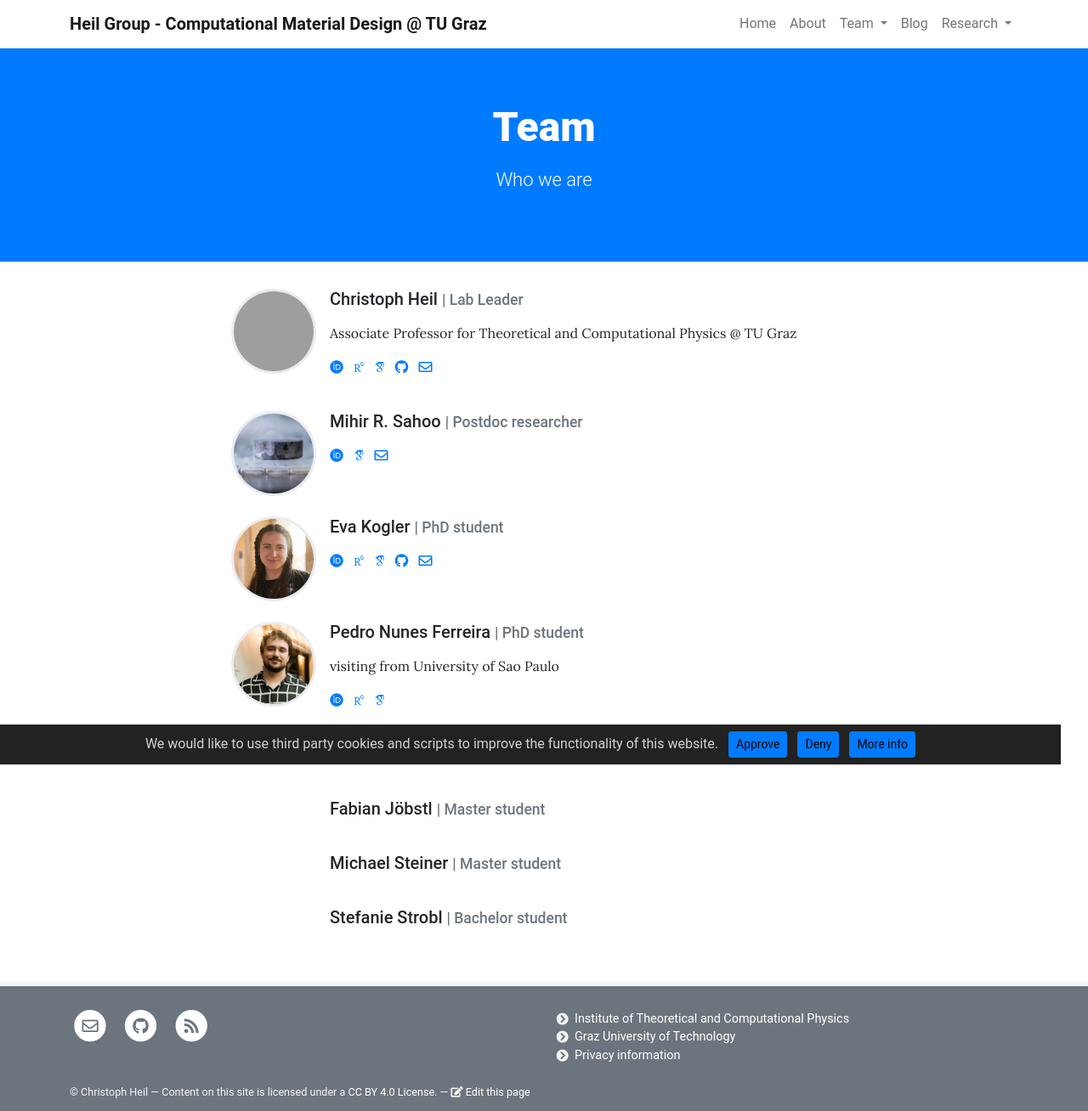
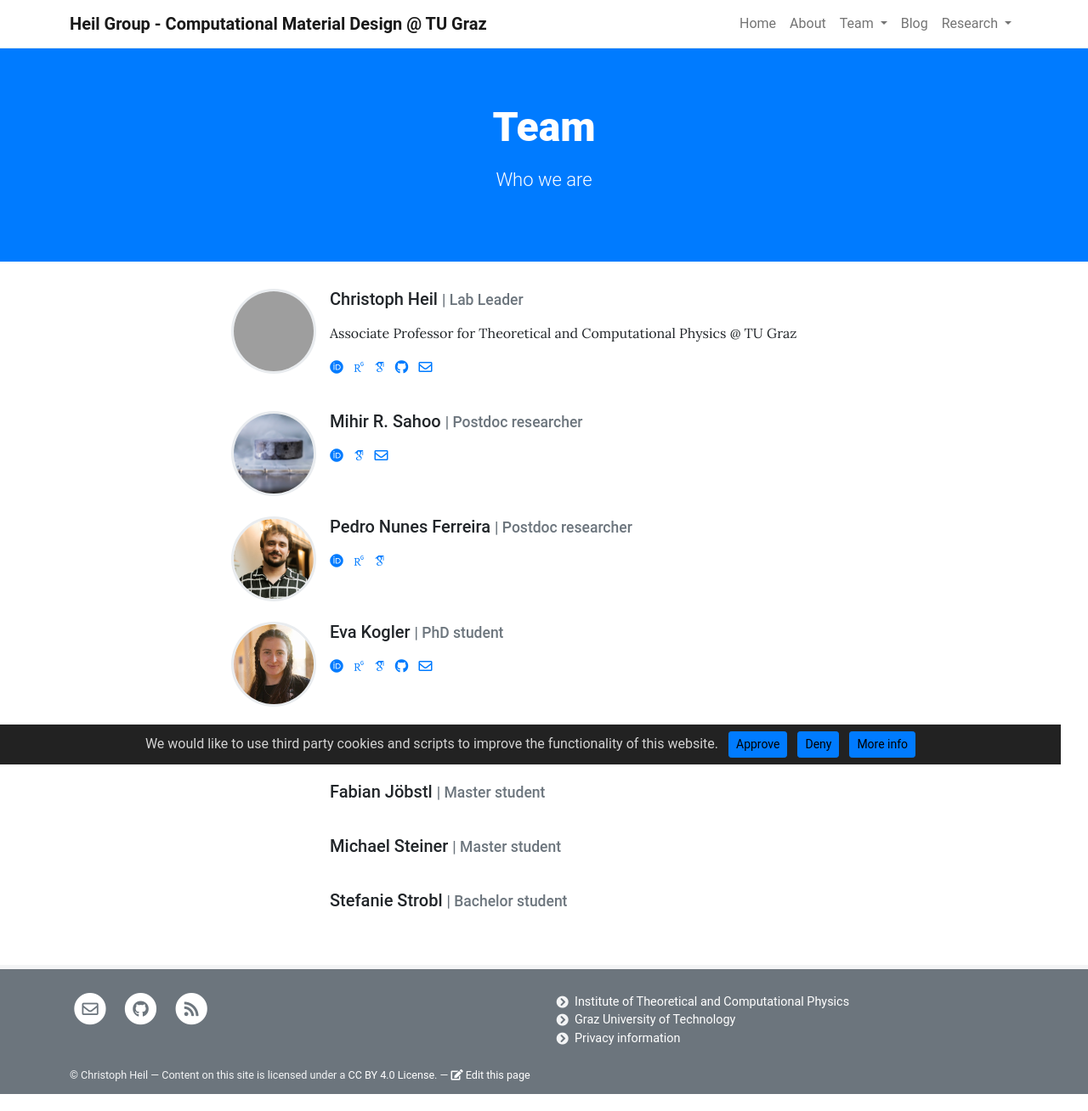
Before and after one commit to cheil/cheil.github.io, a Jekyll site: the page built from pages/team.md, in a window 1280 px wide. Shown: the whole page at 85% size. Built offline with Jekyll 4.4.1, drawn with Linux system fonts in a browser that asks for light colours; some web fonts are replaced; grey boxes are pictures that could not be loaded.

Commit message:
team update

```diff
--- a/_data/team.yml
+++ b/_data/team.yml
@@ -21,6 +21,14 @@
   googlescholar: dlKEp4wAAAAJ
   email: mihir.sahoo@tugraz.at
 
+- name: Pedro Nunes Ferreira
+  role: Postdoc researcher
+  image: assets/theme/images/pnf.jpg
+  #description: >
+  orcid: 0000-0002-1135-0570
+  researchgate: Pedro-Nunes-Ferreira
+  googlescholar: znT2QDIAAAAJ
+
 - name: Eva Kogler
   role: PhD student
   image: assets/theme/images/Eva_Kogler.jpeg
@@ -30,15 +38,6 @@
   googlescholar: bJzCk7cAAAAJ
   email: eva.kogler@tugraz.at
   github: evakogler
-
-- name: Pedro Nunes Ferreira
-  role: PhD student
-  image: assets/theme/images/pnf.jpg
-  description: >
-    visiting from University of Sao Paulo
-  orcid: 0000-0002-1135-0570
-  researchgate: Pedro-Nunes-Ferreira
-  googlescholar: znT2QDIAAAAJ
 
 - name: Dominik Spath
   role: Master student
```
